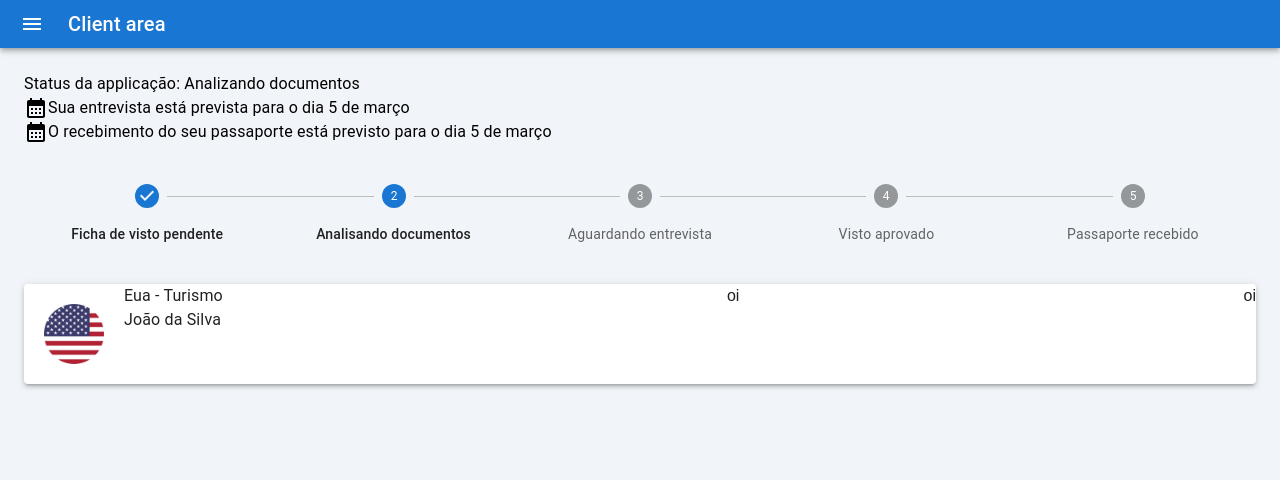
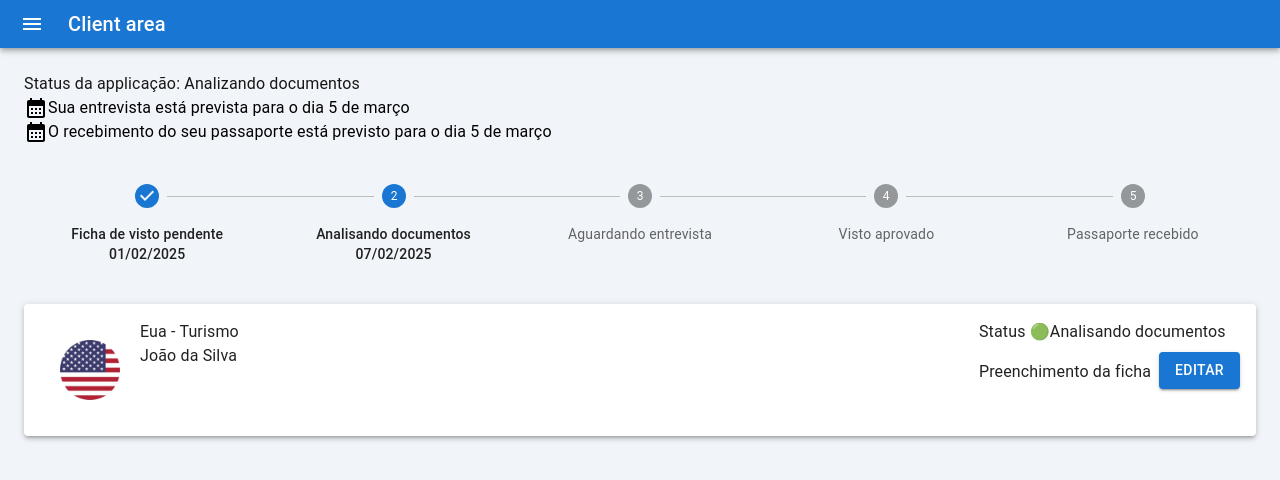
Before and after one commit to ramiscd/client-area-front, a Next.js app: page / in a window 1280 px wide. Shown: the top 480 px of the page. Built offline with nearby package versions, Linux system fonts and the light colour scheme.

Commit message:
configure card

```diff
--- a/app/page.tsx
+++ b/app/page.tsx
@@ -3,8 +3,8 @@ import { AccessAlarm, ThreeDRotation, Menu, CalendarMonth } from "@mui/icons-mat
 import Image from 'next/image'
 
 const steps = [
-  'Ficha de visto pendente',
-  'Analisando documentos',
+  'Ficha de visto pendente 01/02/2025',
+  'Analisando documentos 07/02/2025',
   'Aguardando entrevista',
   'Visto aprovado',
   'Passaporte recebido',
@@ -26,7 +26,7 @@ export default function Home() {
 
       <div className="m-6">
 
-        <Typography className="text-black">Status da applicação: Analizando documentos</Typography>
+        <Typography className="text-lg">Status da applicação: Analizando documentos</Typography>
         <div className="flex">
           <CalendarMonth sx={{ color: "black" }} />
           <Typography className="text-black">
@@ -52,7 +52,7 @@ export default function Home() {
           </Stepper>
         </Box>
 
-        <Paper elevation={3} className="flex justify-between">
+        <Paper elevation={3} className="flex justify-between p-4">
           <div className="flex">
             <Image
               src="/round-usa.png"
@@ -66,8 +66,16 @@ export default function Home() {
             </div>
           </div>
 
-          <h1>oi</h1>
-          <h1>oi</h1>
+          <div>
+            <div className="flex">
+              <Typography>Status 🟢</Typography>
+              <Typography>Analisando documentos</Typography>
+            </div>
+            <div className="flex mt-2">
+              <Typography className="pt-2 pr-2">Preenchimento da ficha</Typography>
+              <Button variant="contained">Editar</Button>
+            </div>
+          </div>
         </Paper>
 
       </div>
```
